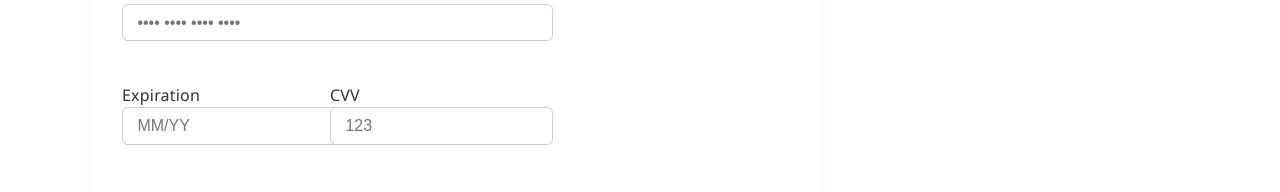
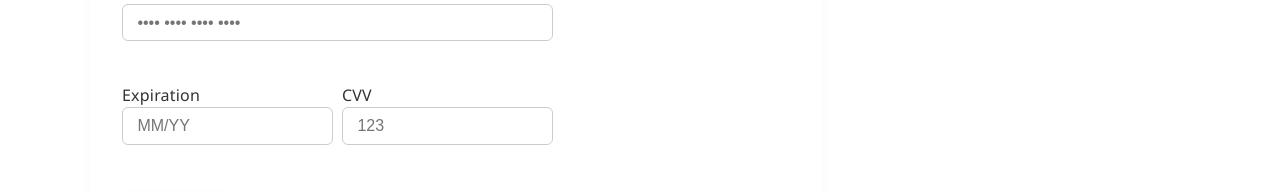
Before and after one commit to YimingH34/SEG3125A4, a React (Create React App) app in the folder ecom-site/: page /checkout/payment in a window 1280 px wide. Both pictures are taken after typing "Sample", "Sample", "Sample", "Sample", "Sample", "Sample" into the empty fields and a click on the button "Next →". Shown: the part 674-866 px from the top of the page. Built offline with nearby package versions, Linux system fonts and the light colour scheme.

Commit message:
changed the exp and cvv css to better fit the site

```diff
--- a/ecom-site/src/components/CardDetails.css
+++ b/ecom-site/src/components/CardDetails.css
@@ -17,6 +17,24 @@
     cursor: pointer;
     transition: background-color 0.2s ease;
 }
+
+
+.two-cols {
+    display: flex;
+    justify-content: space-between;
+}
+
+.two-cols label {
+    width: 45%;
+}
+
+.two-cols input {
+    width: 100%;
+}
+
+
+
+
 
 .ctd-bttn:hover,
 .ctd-bttn:focus {
@@ -82,14 +100,7 @@
     border-radius: 4px;
 }
 
-.two-cols {
-    display: flex;
-    gap: 1rem;
-}
 
-.two-cols label {
-    flex: 1;
-}
 .rv-buttons { display: flex; justify-content: space-between; }
 .rv-item button { background: #f66; color: #fff; border: none; padding: 0.25rem 0.5rem; }
 /*.rv-place { background: #007bff; color: #fff; border: none; padding: 0.5rem 1rem; }*/
```
